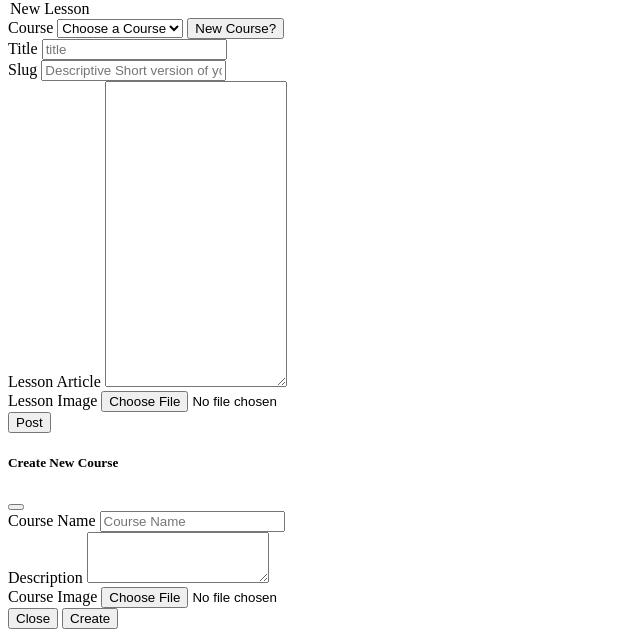
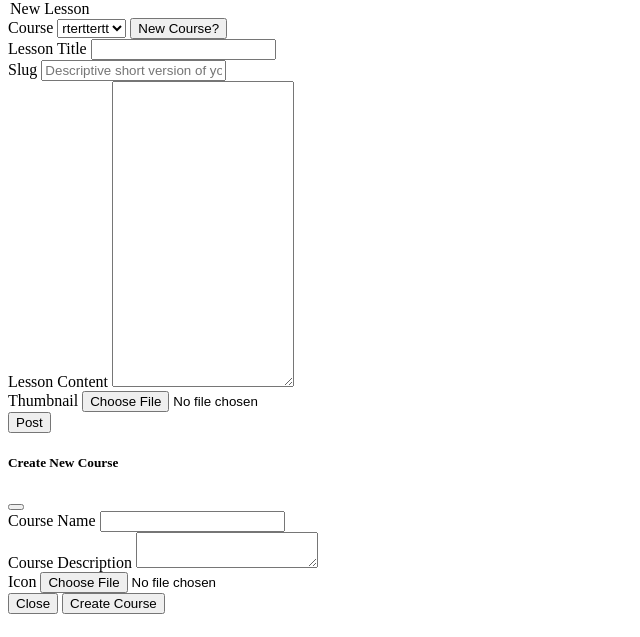
Before and after one commit to yousefxElsalahawy/EduCorses-Webstack-Portfolio-Project, a Flask app: template pythonic/templates/new_lesson.html in a window 1280 px wide. Shown: the part 167-804 px from the top of the page, without its empty margins (0-640 px from the left). After the commit the page ends 781 px from the top, so only its background shows below. Run offline with Flask 3, Linux system fonts and the light colour scheme; the template is opened without the code that fills it: values that come from a table or form of the project are taken from there, most other values are stand-ins (such as "Sample title", 1, 10 or a date in 2020); some libraries are stand-ins or nearby versions.

Commit message:
feat: Enhance new lesson creation form with validation, CKEditor support, and course selection
- Added dynamic form validation for course, 	itle, slug, content, and 	humbnail fields with Bootstrap styles.
- Integrated CKEditor for a rich-text editing experience in the content field.
- Included a modal form for creating a new course directly from the new lesson interface.
- Improved user feedback with is-invalid classes and error messages.
- Added client-side handling for submitting the new course form using JavaScript (prevents page reload and integrates with a backend API).
- Updated the modal to include all necessary fields for course creation with validation-ready inputs.
- Replaced static course dropdown with a dynamic QuerySelectField for better course management.

This update improves the user experience and ensures better integration with the backend for managing lessons and courses.

```diff
--- a/pythonic/templates/new_lesson.html
+++ b/pythonic/templates/new_lesson.html
@@ -1,41 +1,91 @@
-{% extends "dashboard.html"%}
+{% extends "dashboard.html" %}
+
 {% block new_lesson %}
 
 <div class="{{'tab-pane show active fade p-3' if active_tab=='new_lesson' else 'tab-pane fade p-3'}}" id="nav-newLesson"
     role="tabpanel" aria-labelledby="nav-newLesson-tab">
-    <form action="/dashboard/new_lesson" method="POST">
-        {{ new_lesson_form.hidden_tag()}}
+    <form action="/dashboard/new_lesson" method="POST" enctype="multipart/form-data">
+        {{ new_lesson_form.hidden_tag() }}
         <legend class="border-bottom my-3">New Lesson</legend>
+
+        <!-- Course field -->
         <div class="mb-3">
-            <label for="courses" class="form-label">Course</label>
-            <select class="form-select">
-                <option selected>Choose a Course</option>
-                <option value="1">One</option>
-                <option value="2">Two</option>
-                <option value="3">Three</option>
-            </select>
+            {{ new_lesson_form.course.label(class='form-control-label') }}
+            {% if new_lesson_form.course.errors %}
+                {{ new_lesson_form.course(class='form-select is-invalid', id='course') }}
+                <div class="invalid-feedback">
+                    {% for error in new_lesson_form.course.errors %}
+                        <span>{{ error }}</span>
+                    {% endfor %}
+                </div>
+            {% else %}
+                {{ new_lesson_form.course(class='form-select', id='course') }}
+            {% endif %}
             <button type="button" class="btn btn-primary mt-3" data-bs-toggle="modal" data-bs-target="#newCourse">
                 New Course?
             </button>
         </div>
+
+
+        <!-- Title field -->
         <div class="mb-3">
-            <label for="title" class="form-label">Title</label>
-            <input type="text" class="form-control" id="title" placeholder="title">
-        </div>
-        <div class="mb-3">
-            <label for="slug" class="form-label">Slug</label>
-            <input type="slug" class="form-control" id="title"
-                placeholder="Descriptive Short version of your title. SEO friendly">
-        </div>
-        <div class="mb-3">
-            <label for="Lesson" class="form-label">Lesson Article</label>
-            <textarea class="form-control" id="Lesson" rows="20"></textarea>
-        </div>
-        <div class="mb-3">
-            <label for="LessonImg" class="form-label">Lesson Image</label>
-            <input type="file" class="form-control" id="LessonImg">
+            {{ new_lesson_form.title.label(class='form-control-label') }}
+            {% if new_lesson_form.title.errors %}
+                {{ new_lesson_form.title(class='form-control is-invalid') }}
+                <div class="invalid-feedback">
+                    {% for error in new_lesson_form.title.errors %}
+                        <span>{{ error }}</span>
+                    {% endfor %}
+                </div>
+            {% else %}
+                {{ new_lesson_form.title(class='form-control') }}
+            {% endif %}
         </div>
 
+        <!-- Slug field -->
+        <div class="mb-3">
+            {{ new_lesson_form.slug.label(class='form-control-label') }}
+            {% if new_lesson_form.slug.errors %}
+                {{ new_lesson_form.slug(class='form-control is-invalid') }}
+                <div class="invalid-feedback">
+                    {% for error in new_lesson_form.slug.errors %}
+                        <span>{{ error }}</span>
+                    {% endfor %}
+                </div>
+            {% else %}
+                {{ new_lesson_form.slug(class='form-control') }}
+            {% endif %}
+        </div>
+
+        <!-- Content field -->
+        <div class="mb-3">
+            {{ new_lesson_form.content.label(class='form-control-label') }}
+            {% if new_lesson_form.content.errors %}
+                {{ new_lesson_form.content(class='form-control is-invalid') }}
+                <div class="invalid-feedback">
+                    {% for error in new_lesson_form.content.errors %}
+                        <span>{{ error }}</span>
+                    {% endfor %}
+                </div>
+            {% else %}
+                {{ new_lesson_form.content(class='form-control') }}
+            {% endif %}
+        </div>
+
+        <!-- Thumbnail field -->
+        <div class="mb-3">
+            {{ new_lesson_form.thumbnail.label(class='form-control-label') }}
+            {% if new_lesson_form.thumbnail.errors %}
+                {{ new_lesson_form.thumbnail(class='form-control is-invalid') }}
+                <div class="invalid-feedback">
+                    {% for error in new_lesson_form.thumbnail.errors %}
+                        <span>{{ error }}</span>
+                    {% endfor %}
+                </div>
+            {% else %}
+                {{ new_lesson_form.thumbnail(class='form-control') }}
+            {% endif %}
+        </div>
 
         <div class="form-group">
             <div class="col-12">
@@ -43,6 +93,10 @@
             </div>
         </div>
     </form>
+    {{ ckeditor.load() }}
+    {{ ckeditor.config(name='content') }}
+
+    <!-- Modal for New Course -->
     <div class="modal fade" id="newCourse" tabindex="-1" aria-labelledby="newCourseModal" aria-hidden="true">
         <div class="modal-dialog">
             <div class="modal-content">
@@ -51,32 +105,60 @@
                     <button type="button" class="btn-close" data-bs-dismiss="modal" aria-label="Close"></button>
                 </div>
                 <div class="modal-body">
-                    <form action="" method="">
+                    <form id="new-course-form" method="POST" enctype="multipart/form-data">
+                        {{ new_course_form.hidden_tag() }}
+
+                        <!-- Course Title -->
                         <div class="mb-3">
-                            <label for="CourseName" class="form-label">Course Name</label>
-                            <input type="text" class="form-control" id="CourseName" placeholder="Course Name">
-                        </div>
-                        <div class="mb-3">
-                            <label for="CourseDescription" class="form-label">Description</label>
-                            <textarea class="form-control" id="CourseDescription" rows="3"></textarea>
+                            {{ new_course_form.title.label(class='form-control-label') }}
+                            {{ new_course_form.title(class='form-control') }}
                         </div>
 
+                        <!-- Course Description -->
                         <div class="mb-3">
-                            <label for="CourseImg" class="form-label">Course Image</label>
-                            <input type="file" class="form-control" id="CourseImg">
+                            {{ new_course_form.description.label(class='form-control-label') }}
+                            {{ new_course_form.description(class='form-control') }}
+                        </div>
 
+                        <!-- Course Icon -->
+                        <div class="mb-3">
+                            {{ new_course_form.icon.label(class='form-control-label') }}
+                            {{ new_course_form.icon(class='form-control') }}
+                        </div>
+
+                        <div class="modal-footer">
+                            <button type="button" class="btn btn-secondary" data-bs-dismiss="modal">Close</button>
+                            <button type="submit" class="btn btn-primary">Create Course</button>
                         </div>
                     </form>
-                </div>
-                <div class="modal-footer">
-                    <button type="button" class="btn btn-secondary" data-bs-dismiss="modal">Close</button>
-                    <button type="button" class="btn btn-primary">Create</button>
                 </div>
             </div>
         </div>
     </div>
 
-</div>
+    </div> <!-- End of new_lesson div -->
+{% endblock new_lesson %}
 
+<!-- إضافة كود JavaScript في النهاية -->
+<script>
+    document.getElementById("new-course-form").addEventListener("submit", function (e) {
+        e.preventDefault(); // منع إعادة تحميل الصفحة
+        const formData = new FormData(this);
 
-{% endblock new_lesson %}
+        fetch("/dashboard/new_lesson", {
+            method: "POST",
+            body: formData,
+        })
+        .then(response => response.json())
+        .then(data => {
+            if (data.success) {
+                // إغلاق المودال عند النجاح فقط
+                const modal = bootstrap.Modal.getInstance(document.getElementById("newCourse"));
+                modal.hide();
+            } else {
+                alert("Error: " + data.error);
+            }
+        })
+        .catch(error => console.error("Error:", error));
+    });
+</script>
```
